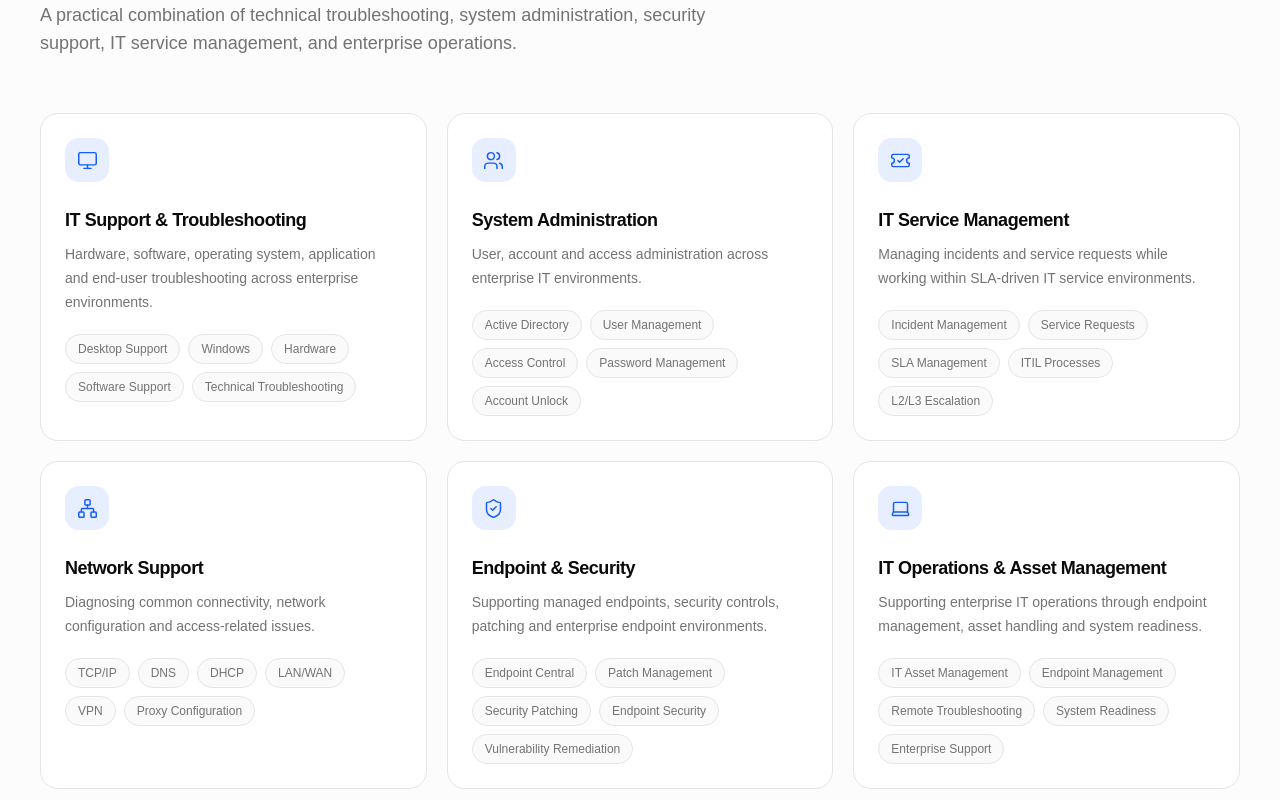
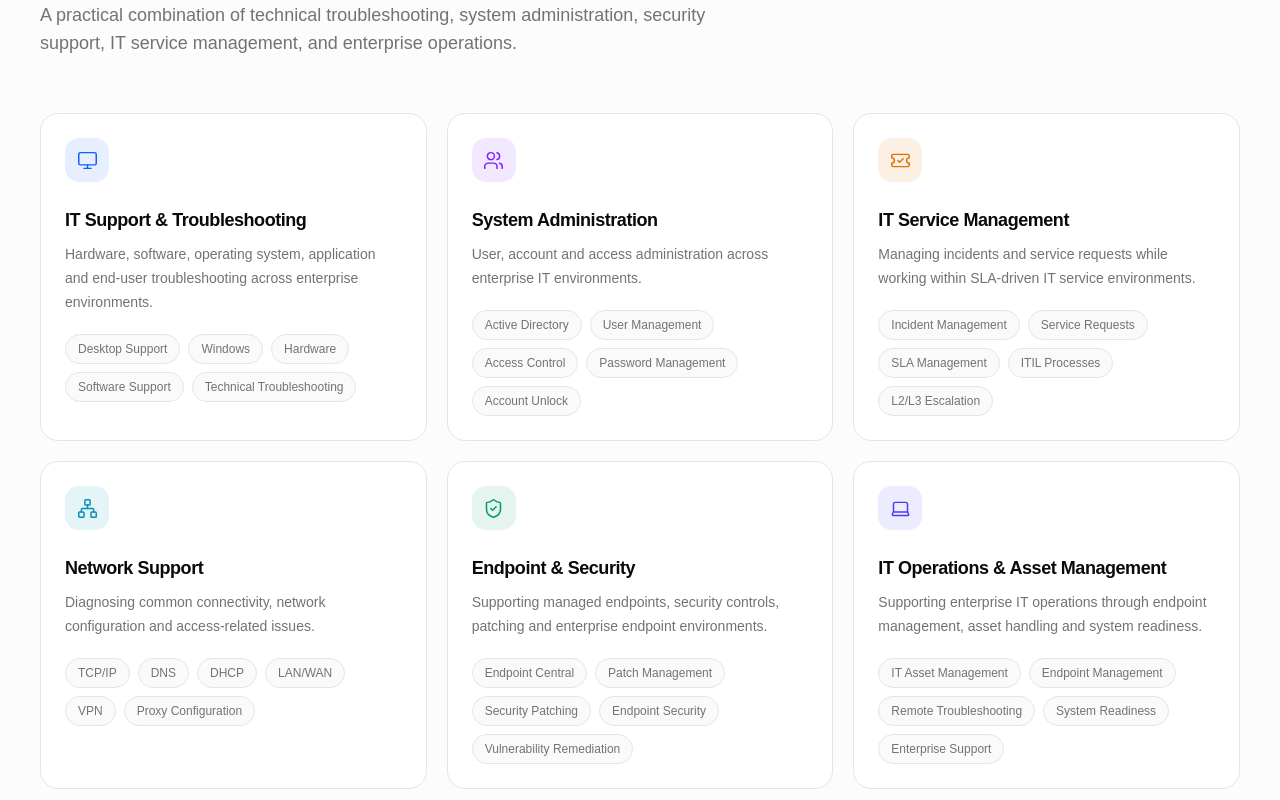
Before and after one commit to Sayan876/djportfolio, a React (Vite) app: page / in a window 1280 px wide. Shown: the part 3400-4200 px from the top of the page. Built offline with nearby package versions, Linux system fonts and the light colour scheme.

Commit message:
Update Skills.tsx

```diff
--- a/src/components/Skills.tsx
+++ b/src/components/Skills.tsx
@@ -29,6 +29,8 @@ const Skills = () => {
         "Software Support",
         "Technical Troubleshooting",
       ],
+      iconStyle:
+        "bg-blue-600/10 text-blue-600 dark:bg-blue-400/10 dark:text-blue-400",
     },
     {
       icon: Users,
@@ -42,6 +44,8 @@ const Skills = () => {
         "Password Management",
         "Account Unlock",
       ],
+      iconStyle:
+        "bg-violet-600/10 text-violet-600 dark:bg-violet-400/10 dark:text-violet-400",
     },
     {
       icon: TicketCheck,
@@ -55,6 +59,8 @@ const Skills = () => {
         "ITIL Processes",
         "L2/L3 Escalation",
       ],
+      iconStyle:
+        "bg-amber-600/10 text-amber-600 dark:bg-amber-400/10 dark:text-amber-400",
     },
     {
       icon: Network,
@@ -69,6 +75,8 @@ const Skills = () => {
         "VPN",
         "Proxy Configuration",
       ],
+      iconStyle:
+        "bg-cyan-600/10 text-cyan-600 dark:bg-cyan-400/10 dark:text-cyan-400",
     },
     {
       icon: ShieldCheck,
@@ -82,6 +90,8 @@ const Skills = () => {
         "Endpoint Security",
         "Vulnerability Remediation",
       ],
+      iconStyle:
+        "bg-emerald-600/10 text-emerald-600 dark:bg-emerald-400/10 dark:text-emerald-400",
     },
     {
       icon: Laptop,
@@ -95,6 +105,8 @@ const Skills = () => {
         "System Readiness",
         "Enterprise Support",
       ],
+      iconStyle:
+        "bg-indigo-600/10 text-indigo-600 dark:bg-indigo-400/10 dark:text-indigo-400",
     },
     {
       icon: Settings2,
@@ -108,6 +120,8 @@ const Skills = () => {
         "System Configuration",
         "Remote Support",
       ],
+      iconStyle:
+        "bg-orange-600/10 text-orange-600 dark:bg-orange-400/10 dark:text-orange-400",
     },
     {
       icon: LockKeyhole,
@@ -121,6 +135,8 @@ const Skills = () => {
         "Security Patching",
         "Endpoint Controls",
       ],
+      iconStyle:
+        "bg-rose-600/10 text-rose-600 dark:bg-rose-400/10 dark:text-rose-400",
     },
     {
       icon: FileText,
@@ -134,6 +150,8 @@ const Skills = () => {
         "Audit Records",
         "Technical Documentation",
       ],
+      iconStyle:
+        "bg-teal-600/10 text-teal-600 dark:bg-teal-400/10 dark:text-teal-400",
     },
     {
       icon: GitBranch,
@@ -147,6 +165,8 @@ const Skills = () => {
         "Root Cause Support",
         "Cross-team Coordination",
       ],
+      iconStyle:
+        "bg-fuchsia-600/10 text-fuchsia-600 dark:bg-fuchsia-400/10 dark:text-fuchsia-400",
     },
     {
       icon: UsersRound,
@@ -160,6 +180,8 @@ const Skills = () => {
         "InfoSec Coordination",
         "Cross-functional Collaboration",
       ],
+      iconStyle:
+        "bg-sky-600/10 text-sky-600 dark:bg-sky-400/10 dark:text-sky-400",
     },
     {
       icon: Wrench,
@@ -173,6 +195,8 @@ const Skills = () => {
         "Remote Support",
         "IT Service Tools",
       ],
+      iconStyle:
+        "bg-slate-600/10 text-slate-600 dark:bg-slate-400/10 dark:text-slate-400",
     },
   ];
 
@@ -217,8 +241,14 @@ const Skills = () => {
             return (
               <motion.article
                 key={item.title}
-                initial={{ opacity: 0, y: 25 }}
-                whileInView={{ opacity: 1, y: 0 }}
+                initial={{
+                  opacity: 0,
+                  y: 25,
+                }}
+                whileInView={{
+                  opacity: 1,
+                  y: 0,
+                }}
                 viewport={{
                   once: true,
                   amount: 0.05,
@@ -240,16 +270,19 @@ const Skills = () => {
                 {/* Icon */}
                 <motion.div
                   whileHover={{
-                    scale: 1.08,
-                    rotate: 2,
+                    scale: 1.1,
+                    rotate: 4,
                   }}
                   transition={{
                     duration: 0.25,
                     ease: "easeOut",
                   }}
-                  className="flex h-11 w-11 items-center justify-center rounded-xl bg-blue-600/10 text-blue-600 dark:bg-blue-400/10 dark:text-blue-400"
+                  className={`flex h-11 w-11 items-center justify-center rounded-xl transition-all duration-300 group-hover:shadow-md ${item.iconStyle}`}
                 >
-                  <Icon size={21} strokeWidth={1.7} />
+                  <Icon
+                    size={21}
+                    strokeWidth={1.7}
+                  />
                 </motion.div>
 
                 {/* Title */}
@@ -269,8 +302,13 @@ const Skills = () => {
                       key={skill}
                       whileHover={{
                         y: -2,
+                        scale: 1.02,
                       }}
-                      className="rounded-full border border-border bg-muted/50 px-3 py-1.5 text-xs font-medium text-muted-foreground"
+                      transition={{
+                        duration: 0.2,
+                        ease: "easeOut",
+                      }}
+                      className="rounded-full border border-border bg-muted/50 px-3 py-1.5 text-xs font-medium text-muted-foreground transition-colors duration-200 hover:border-foreground/20 hover:text-foreground"
                     >
                       {skill}
                     </motion.span>
```
